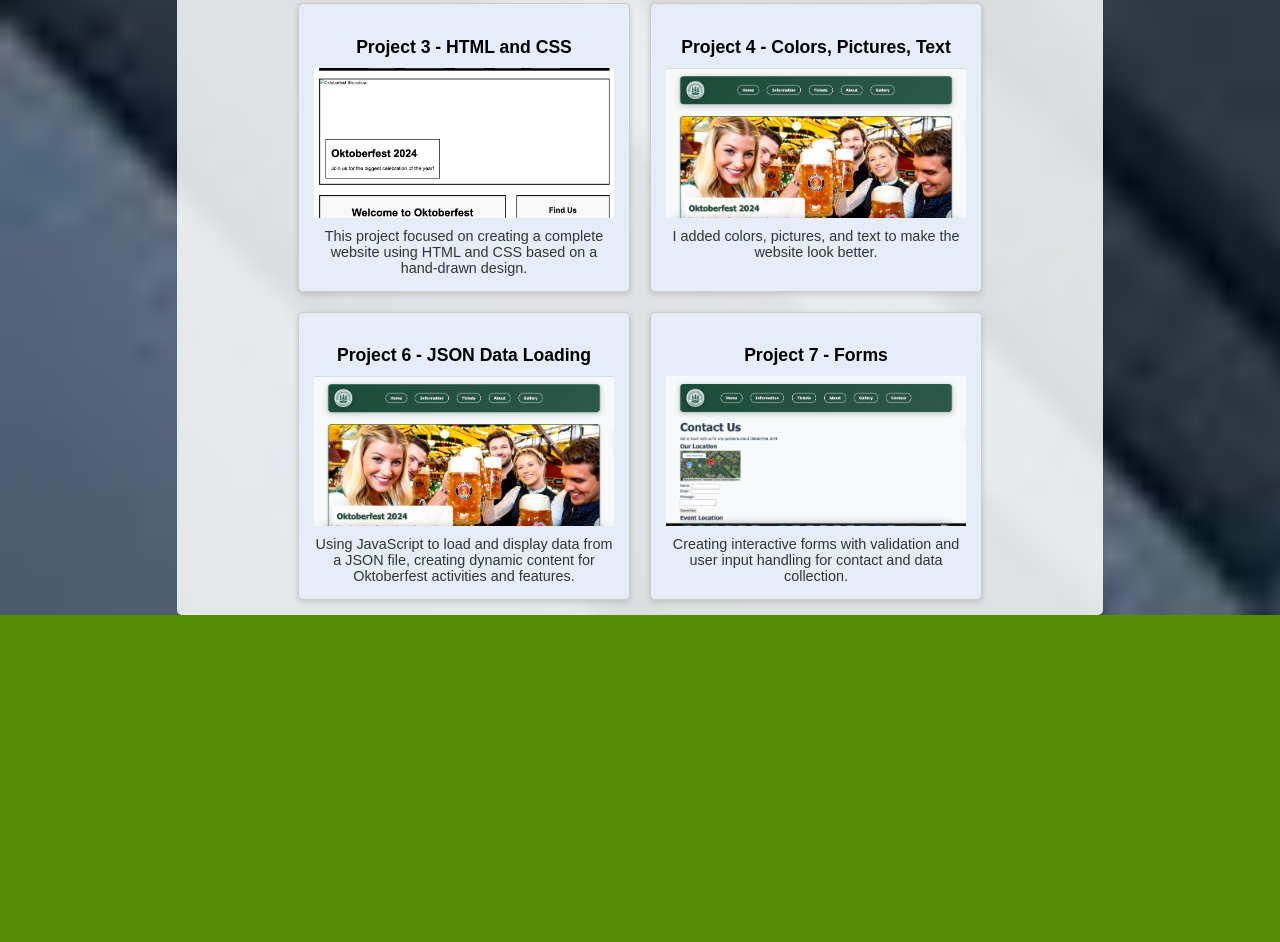
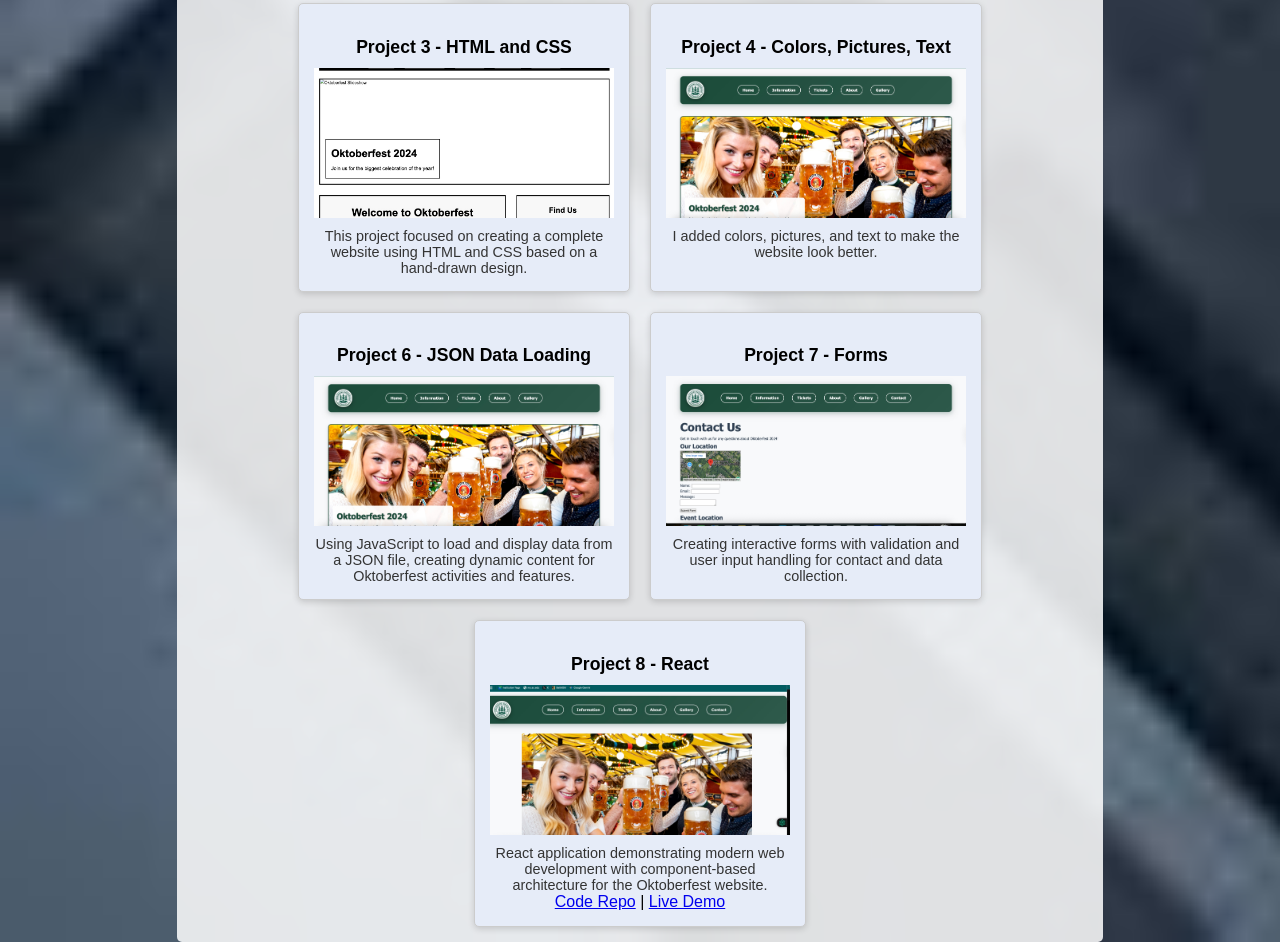
Before and after one commit to chrisf1301/chrisf1301.github.io, a website: page csce242/index.html in a window 1280 px wide. Shown: the part 2486-3428 px from the top of the page. Before the commit the page ends 3101 px from the top, so only its background shows below. Drawn offline with Linux system fonts and the light colour scheme.

Commit message:
added part 8

```diff
--- a/csce242/index.html
+++ b/csce242/index.html
@@ -150,6 +150,17 @@
                     </a>
                     <p>Creating interactive forms with validation and user input handling for contact and data collection.</p>
                 </div>
+                <div class="project">
+                    <h3>Project 8 - React</h3>
+                    <a href="https://chrisf1301.github.io/react-oktoberfest" target="_blank">
+                        <img src="images/project8.jpg" alt="React Screenshot">
+                    </a>
+                    <p>React application demonstrating modern web development with component-based architecture for the Oktoberfest website.</p>
+                    <div class="assignment-links">
+                        <a href="https://github.com/chrisf1301/react-oktoberfest" target="_blank">Code Repo</a> |
+                        <a href="https://chrisf1301.github.io/react-oktoberfest" target="_blank">Live Demo</a>
+                    </div>
+                </div>
             </div>
         </section>
     </div>
```
Also changed, not shown: csce242/images/project8.jpg (added).
